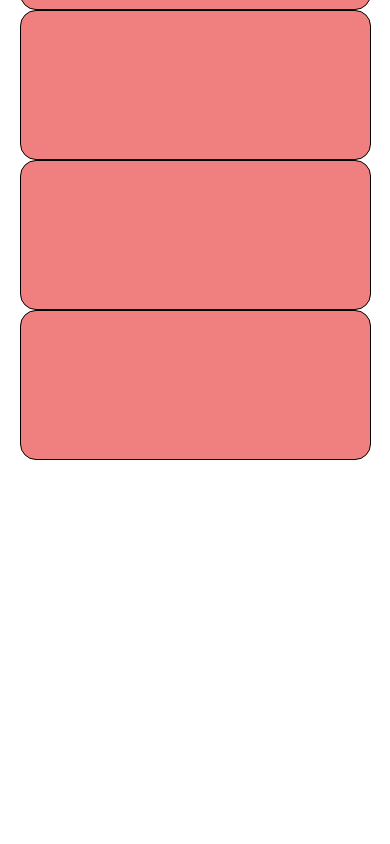
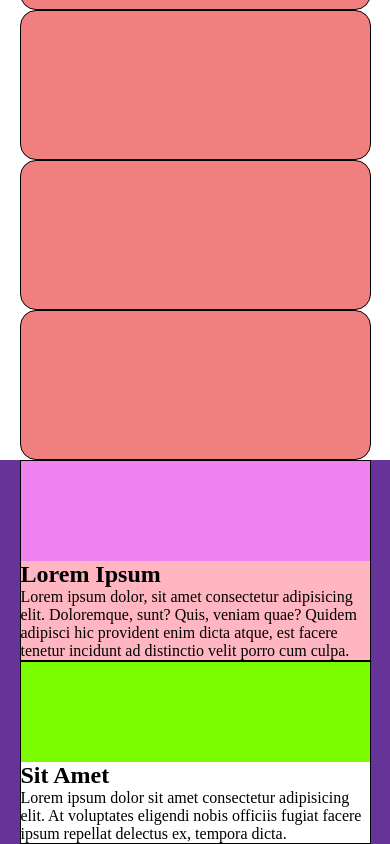
Before and after one commit to ClaudioLeone/htmlcss-responsive-layout, a plain HTML site: page index.html in a window 390 px wide. Shown: the part 488-1332 px from the top of the page. Before the commit the page ends 948 px from the top, so only its background shows below. Drawn offline with Linux system fonts and the light colour scheme.

Commit message:
Completed planning sect structure, implemented responsiveness

```diff
--- a/CSS/style.css
+++ b/CSS/style.css
@@ -25,6 +25,10 @@
 
 .border{
     border: 1px solid black;
+}
+
+.violet-clr{
+    background-color: rebeccapurple;
 }
 
 /* GENERAL */
@@ -93,6 +97,52 @@ img{
     height: 100%;
 }
 
+.col-left{
+    width: calc(100% / 2 - 5px);
+    flex-direction: column;
+    align-items: center;
+
+    /* debug */
+    /* height: 100px; */
+    background-color: lightpink;
+}
+
+.second-sect-img-left{
+    width: 100%;
+
+    /* debug */
+    height: 100px;
+    background-color: violet;
+}
+
+.second-sect-text-left{
+    width: 100%;
+}
+
+.col-right{
+    width: calc(100% / 2 - 5px);
+    align-items: flex-end;
+
+    /* debug */
+    /* height: 100px; */
+    background-color: lightslategrey;
+}
+
+.col-right-content{
+    width: 100%;
+
+    /* debug */
+    background-color: white;
+}
+
+.second-sect-img-right{
+
+
+    /* debug */
+    height: 100px;
+    background-color: lawngreen;
+}
+
 /* MEDIA QUERIES */
 
 @media all and (max-width: 768px){
@@ -125,6 +175,20 @@ img{
     }
 }
 
+@media all and (max-width: 992px){
+    .planning-container{
+        flex-direction: column;
+    }
+
+    .col-left{
+        width: 100%;
+    }
+
+    .col-right{
+        width: 100%;
+    }
+}
+
 @media all and (max-width: 1200px){
 
 }
--- a/index.html
+++ b/index.html
@@ -46,15 +46,33 @@
                 </div>
             </div>
 
-            <div class="planning-sect container">
+            <div class="planning-sect flex spacebtw violet-clr">
+                <div class="planning-container container flex">
+                    <div class="col-left flex border">
+                        <div class="second-sect-img-left"></div>
+                        <div class="second-sect-text-left">
+                            <h2>Lorem Ipsum</h2>
+                            <p>Lorem ipsum dolor, sit amet consectetur adipisicing elit. Doloremque, sunt? Quis, veniam quae? Quidem adipisci hic provident enim dicta atque, est facere tenetur incidunt ad distinctio velit porro cum culpa.</p>
+                        </div>
+                    </div>
 
+                    <div class="col-right flex border">
+                        <div class="col-right-content">
+                            <div class="second-sect-img-right"></div>
+                            <div class="second-sect-text-right">
+                                <h2>Sit Amet</h2>
+                                Lorem ipsum dolor sit amet consectetur adipisicing elit. At voluptates eligendi nobis officiis fugiat facere ipsum repellat delectus ex, tempora dicta.
+                            </div>
+                        </div>
+                    </div>
+                </div>
             </div>
 
             <div class="partners-sect container">
 
             </div>
 
-            <div class="benefits-sect container">
+            <div class="benefits-sect container violet-clr">
 
             </div>
 
@@ -62,7 +80,7 @@
 
             </div>
 
-            <div class="free-sect container">
+            <div class="free-sect container violet-clr">
 
             </div>
 
```
